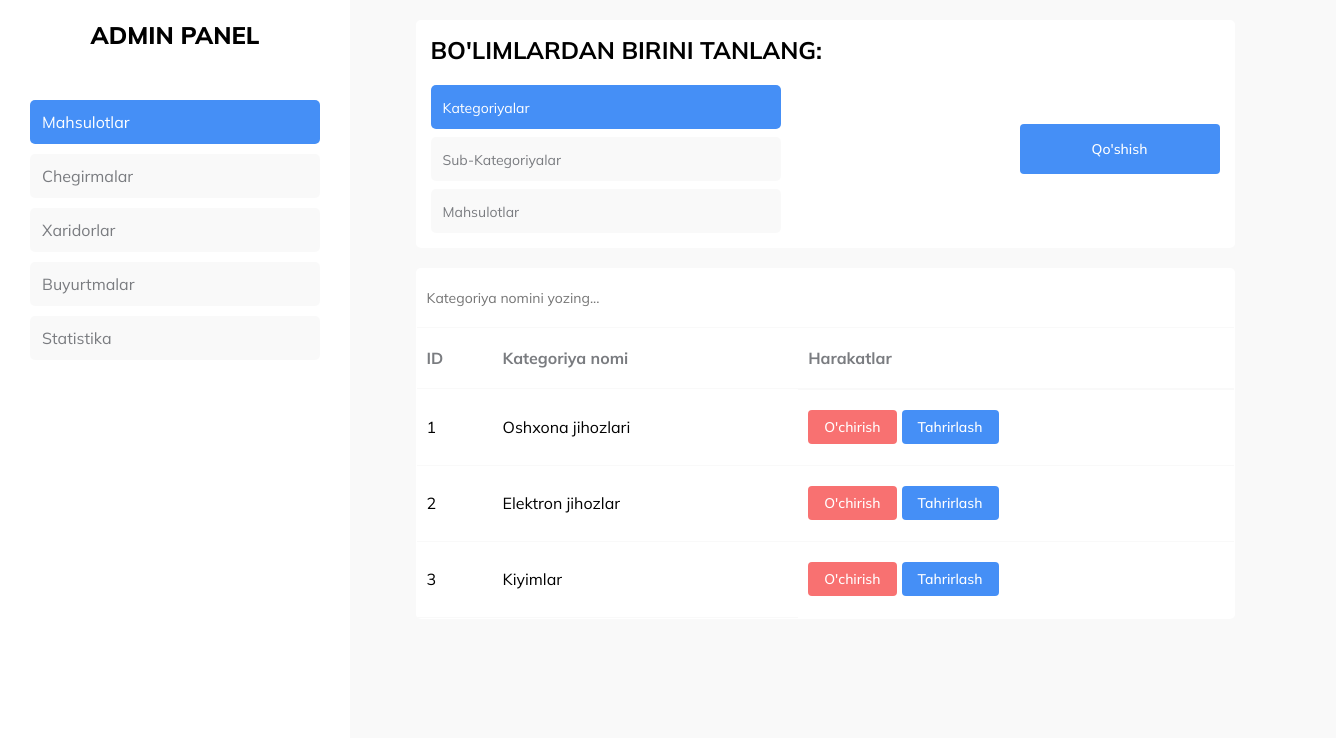
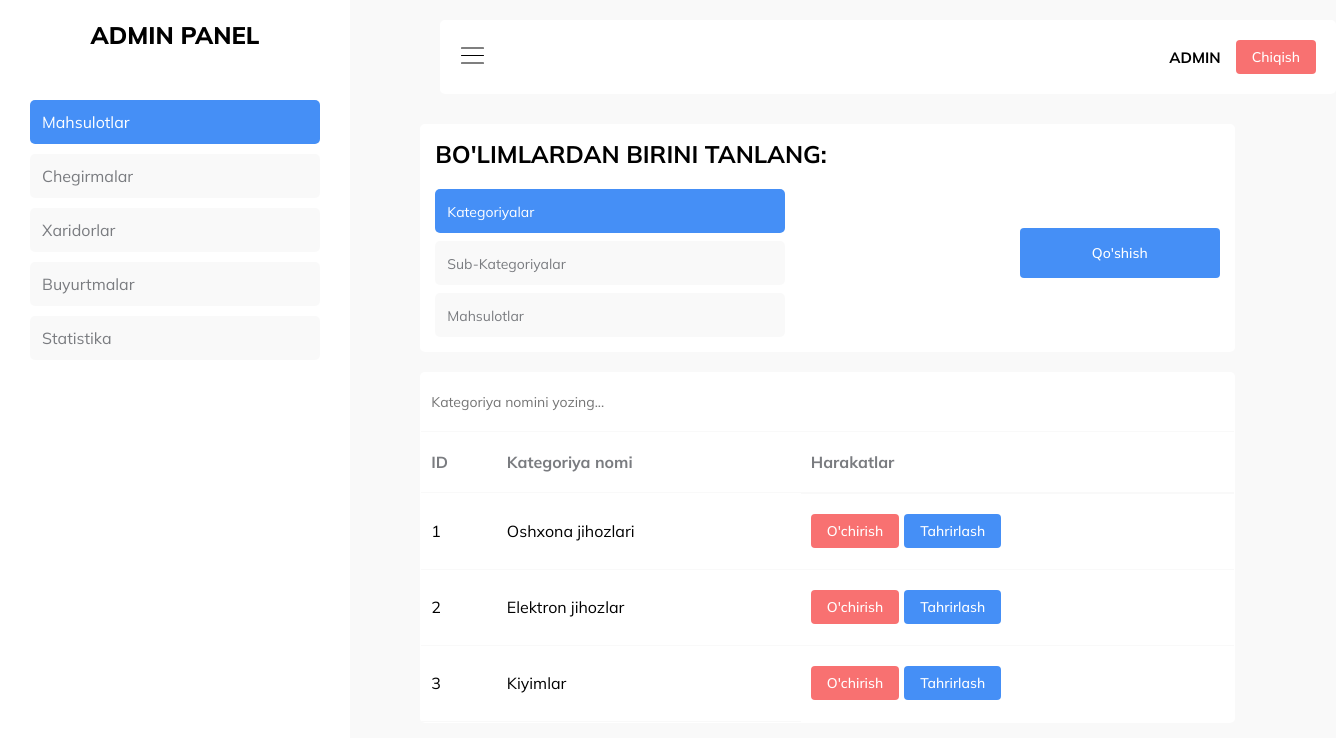
Before and after one commit to alone025/admin, a React (Vite) app: page / in a window 1280 px wide. Shown: the top 738 px of the page, 1336 px wide, since content can reach past the window. Built offline with nearby package versions, Linux system fonts and the light colour scheme.

Commit message:
Navbar ui created

```diff
--- /dev/null
+++ b/src/components/navbar/Navbar.jsx
@@ -0,0 +1,17 @@
+import styles from './navbar.module.scss';
+import { Link } from "react-router-dom";
+
+
+export default function Navbar ({ toggleSidebar, isVisible }) {
+
+    return <nav className={`${styles.nav} ${isVisible ? styles.visible : ''}`}>
+        <button onClick={toggleSidebar} className={styles.button}>
+            <img className={styles.image} src="/burger-menu.svg" alt="buger icon" />
+        </button>
+
+        <div className={styles.admin__btn}>
+            <Link className={styles.admin__link}>ADMIN</Link>
+            <button className="button secondary">Chiqish</button>
+        </div>
+    </nav>
+}
--- /dev/null
+++ b/src/components/navbar/navbar.module.scss
@@ -0,0 +1,46 @@
+
+.nav {
+    width: 70%;
+    margin-left: 440px;
+    margin-top: 20px;
+    display: flex;
+    padding: 20px 20px;
+    background-color: #ffff;
+    border-radius: 5px;
+    align-items: center;
+    justify-content: space-between;
+
+
+    &.visible {
+        width: 90% !important;
+        margin: auto;
+        margin-top: 20px;
+    }
+
+
+    .admin__btn {
+        display: flex;
+        align-items: center;
+        gap: 15px;
+
+        .admin__link {
+            text-decoration: none;
+            font-size: 15px;
+            color: black;
+            font-weight: 700;
+        }
+    }
+
+
+
+    .button {
+        background-color: transparent;
+        border: none;
+        cursor: pointer;
+
+        .image {
+            width: 25px;
+            height: 25px;
+        }
+    }
+}
--- a/src/components/sidebar/sidebar.jsx
+++ b/src/components/sidebar/sidebar.jsx
@@ -2,7 +2,7 @@ import { useEffect, useState } from 'react';
 import { Link, useLocation } from "react-router-dom";
 import style from './sidebar.module.scss';
 
-export default function SideBar() {
+export default function SideBar({ isVisible }) {
     const [tab, setTab] = useState('');
     const location = useLocation();
 
@@ -25,7 +25,7 @@ export default function SideBar() {
     }, [location.pathname]);
 
     return (
-        <aside className={style.sidebar}>
+        <aside className={`${style.sidebar} ${isVisible ? style.visible : ''} `}>
             <Link className={style.sidebar__link} to={'/'}>ADMIN PANEL</Link>
 
             <ul className={style.sidebar__list}>
--- a/src/components/sidebar/sidebar.module.scss
+++ b/src/components/sidebar/sidebar.module.scss
@@ -10,6 +10,10 @@
     left: 0;
     top: 0;
     padding: 20px 30px;
+
+    &.visible {
+        display: none;
+    }
 
     .sidebar__link {
         font-size: 24px;
--- /dev/null
+++ b/src/pages/discounts-page/DiscountsPage.jsx
@@ -0,0 +1,7 @@
+
+
+export default function DiscountPage () {
+    return <section>
+        <h1>Discount Page</h1>
+    </section>
+}
--- a/src/root/Root.jsx
+++ b/src/root/Root.jsx
@@ -1,10 +1,29 @@
 import SideBar from "../components/sidebar/sidebar"
+import Navbar from "../components/navbar/Navbar"
 import { Outlet } from "react-router-dom"
+import { useState } from "react"
 
 export default function Root() {
+
+    const [isVisible, setVisibles] = useState(false);
+    const [mainStyle, setMainStyle] = useState(false);
+    const [mainStyles, setMainStyles] = useState({marginLeft: '375px', marginTop: '30px'});
+
+
+    const toggleSidebar = () => {
+        setVisibles(!isVisible);
+        setMainStyle(!mainStyle)
+        if(!mainStyle) {
+            setMainStyles({marginLeft: '0px', marginTop: '30px'});
+        } else {
+            setMainStyles({marginLeft: '375px', marginTop: '30px'});
+        }
+    }
+
     return <div className="wrapper">
-        <SideBar />
-        <main style={{marginLeft: '370px', marginTop: '20px'}}>
+        <SideBar isVisible={isVisible} />
+        <Navbar toggleSidebar={toggleSidebar} isVisible={isVisible} />
+        <main style={mainStyles}>
             <Outlet />
         </main>
     </div>
--- a/src/router/index.jsx
+++ b/src/router/index.jsx
@@ -1,6 +1,7 @@
 import { createBrowserRouter } from "react-router-dom";
 import Root from "../root/Root";
 import Products from "../pages/products-page/ProductsPage"; // Example child component
+import DiscountPage from "../pages/discounts-page/DiscountsPage";
 
 const router = createBrowserRouter([
     {
@@ -10,6 +11,10 @@ const router = createBrowserRouter([
             {
                 path: "/",
                 element: <Products />
+            },
+            {
+                path: '/discount',
+                element: <DiscountPage/>
             }
         ]
     }
--- a/src/sass/index.scss
+++ b/src/sass/index.scss
@@ -11,3 +11,8 @@
 body {
     background-color:  #ececec50;
 }
+
+.page-section {
+    width: 90%;
+    margin: auto;
+}
```
Also changed, not shown: public/burger-menu.svg (added), src/pages/discounts-page/discounts-page.module.scss (added).
